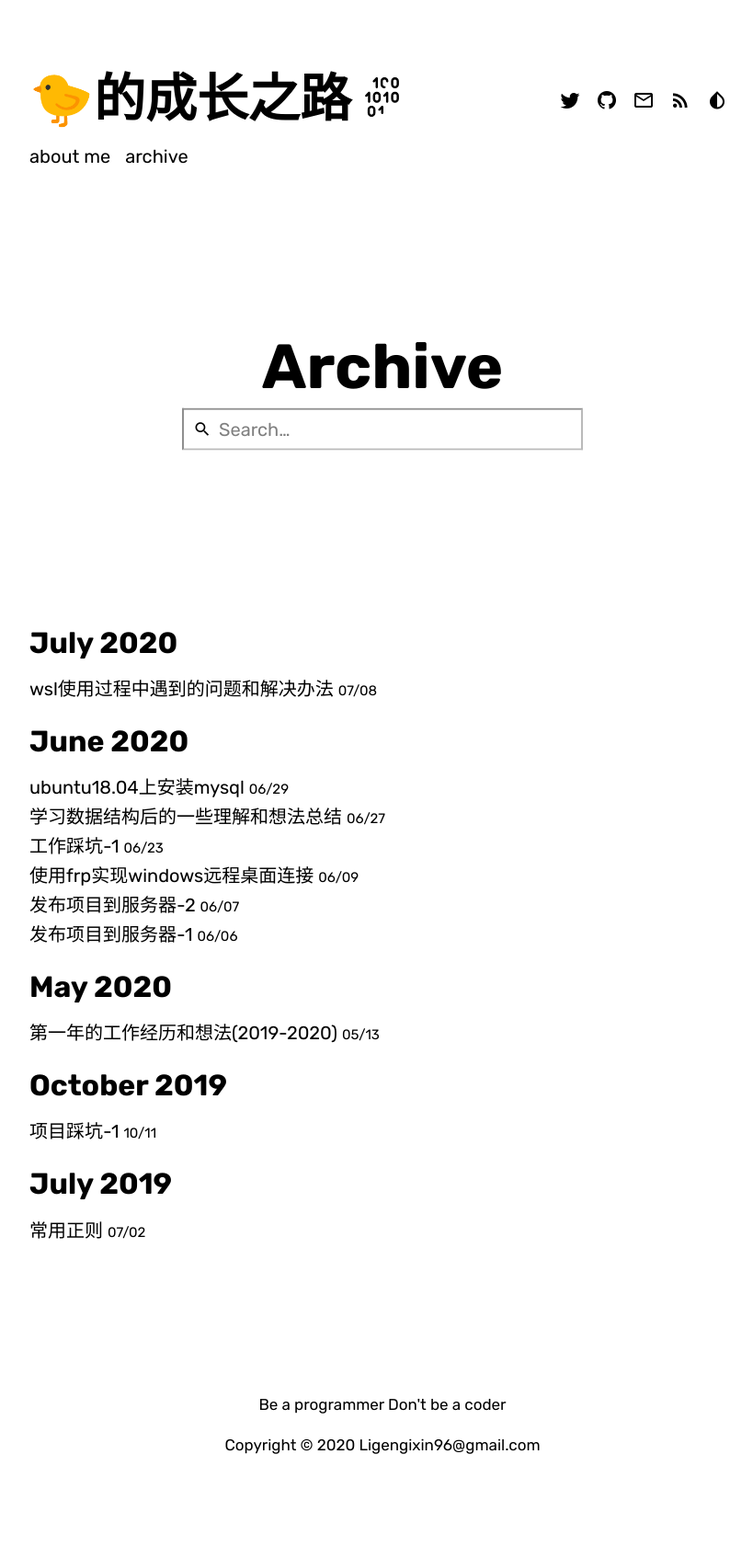
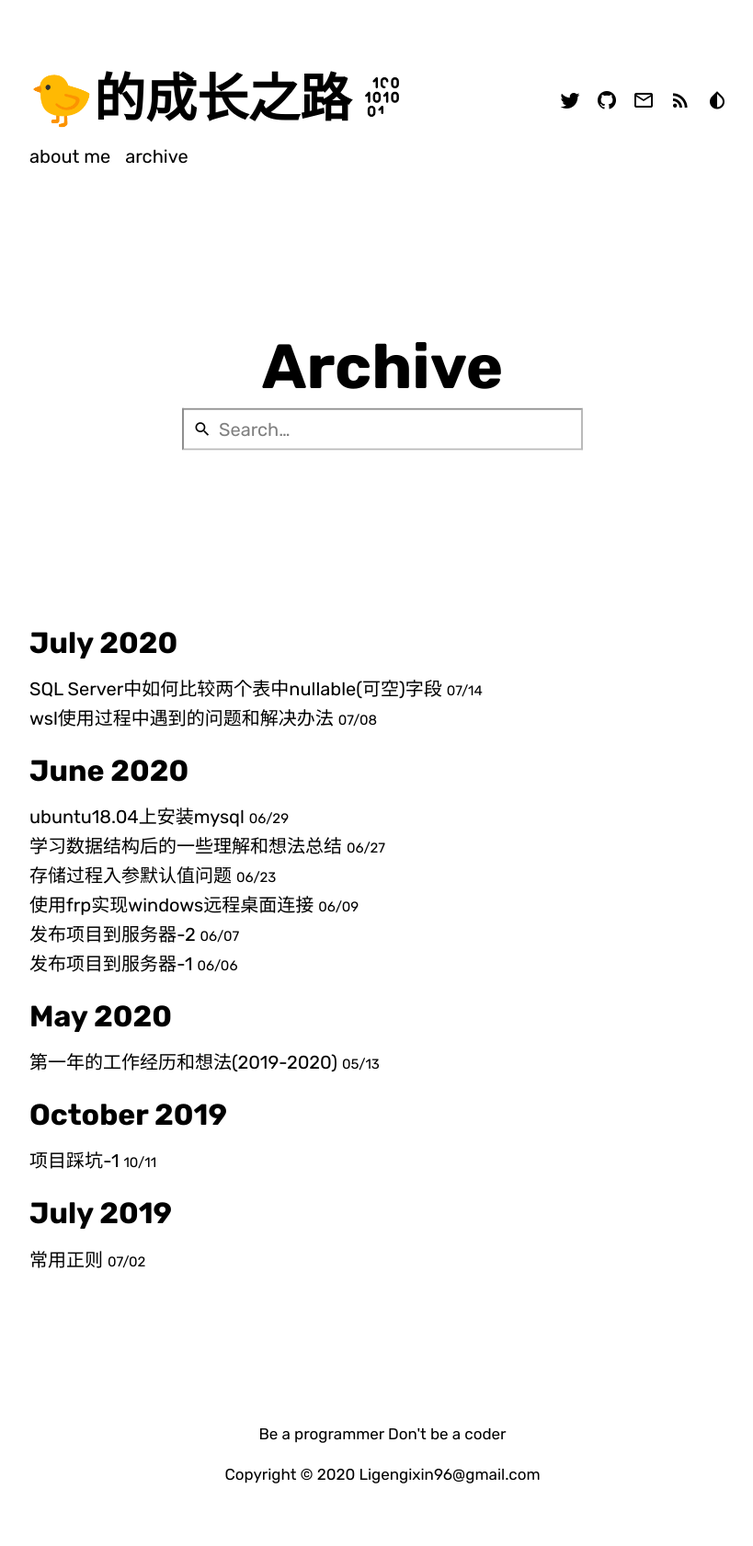
Before and after one commit to Ligengxin96/blog, a Jekyll site: the page built from archive.md, in a window 1280 px wide. Shown: the whole page at 92% size, without its empty margins (224-1043 px from the left). Built offline with Jekyll 4.4.1, drawn with Linux system fonts in a browser that asks for light colours; some web fonts are replaced; comment, search, counter and statistics services are not loaded; before the commit the page ends 1649 px from its top, so only the background shows below that; some of the changed lines change nothing that is shown.

Commit message:
add new content

```diff
--- a/_posts/2020-06-23-work-problem-SQL-1.md
+++ b/_posts/2020-06-23-work-problem-SQL-1.md
@@ -1,6 +1,6 @@
 ---
 layout: post
-title: '工作踩坑-1'
+title: '存储过程入参默认值问题'
 tags:
   - issue
 hero: https://source.unsplash.com/collection/145131/
--- /dev/null
+++ b/_posts/2020-07-14-work-problem-SQL-2.md
@@ -0,0 +1,29 @@
+---
+layout: post
+title: 'SQL Server中如何比较两个表中nullable(可空)字段'
+tags:
+  - issue
+hero: https://source.unsplash.com/collection/145153/
+overlay: blue
+---
+&emsp;&emsp;今天遇到一个问题就是在两个表连接查询的时候.连接条件是A表的a字段等于B表的a字段,同时A表的b字段等于B表的b字段.因为这个b字段可为空,所以就算a字段是相同的如果b字段都是null,这条数据也是匹配不上的.但是需求是这条数据应该是匹配上的.
+<!–-break-–>
+
+## 问题出现
+
+{% highlight sql %}
+-- b字段可为null
+select * from A,B where A.a = B.a and A.b = B.b
+{% endhighlight %}
+主要原因是因为SQL Server中 null = null 返回是UNKNOWN, 可以初略的理解为false.
+
+## 解决方案
+[参考资料stackoverflow的答案](https://stackoverflow.com/questions/1075142/how-to-compare-values-which-may-both-be-null-in-t-sql)
+{% highlight sql %}
+-- b字段可为null
+select * from A,B where A.a = B.a and (A.b = B.b or ISNULL(A.b, B.b) IS NULL)
+{% endhighlight %}
+
+但是这并不是最优解,因为使用上面我的方法的话可能会有索引问题,就是如果b这个字段添加的索引的话.
+最优解应该是这个问题的推荐答案,但是因为我这次的话不适合,因为会把简单问题复杂化,所以就采用了上面的这个方法.
+本次只讨论了SQL Server等了解了其他数据库的特点后再来补充吧。
```
